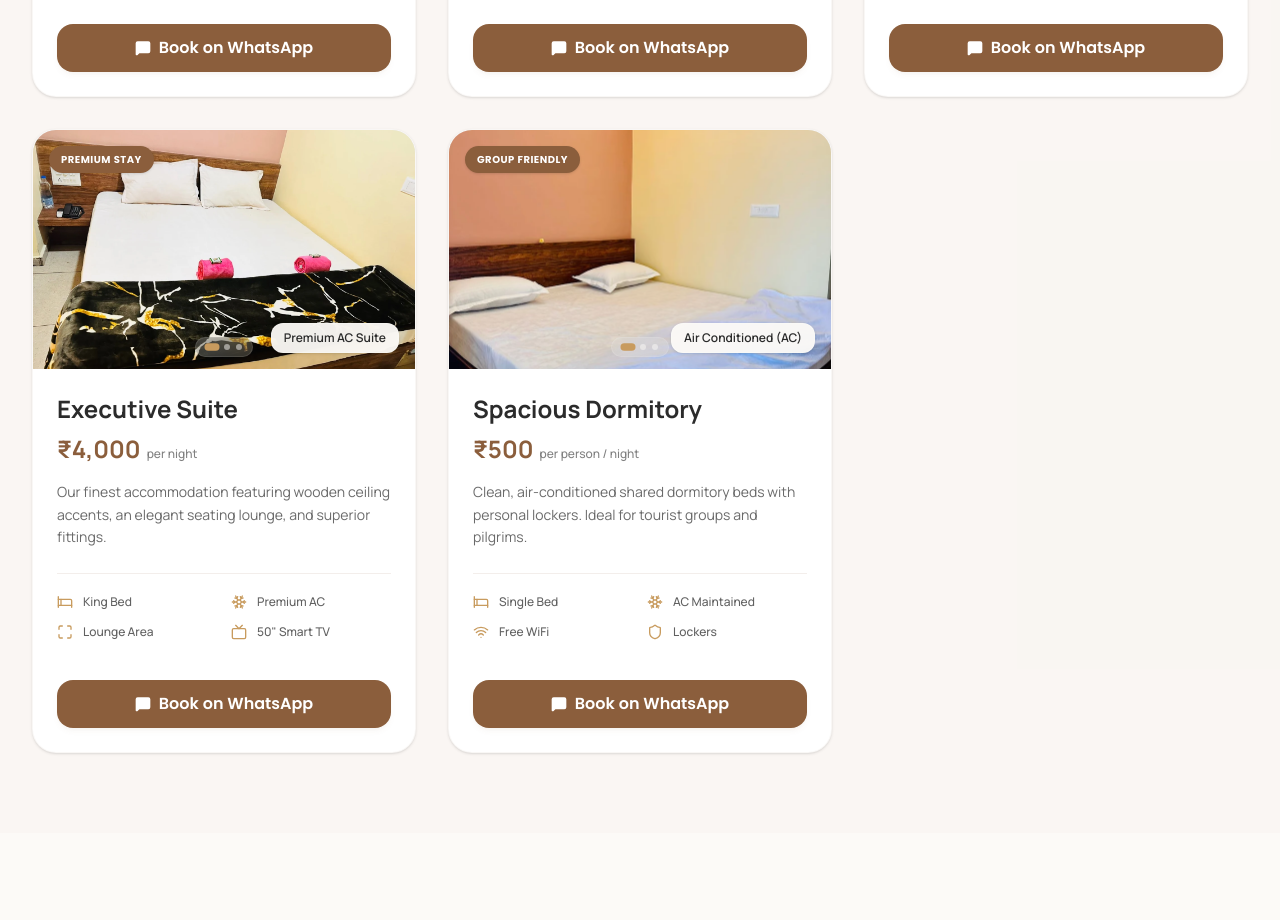
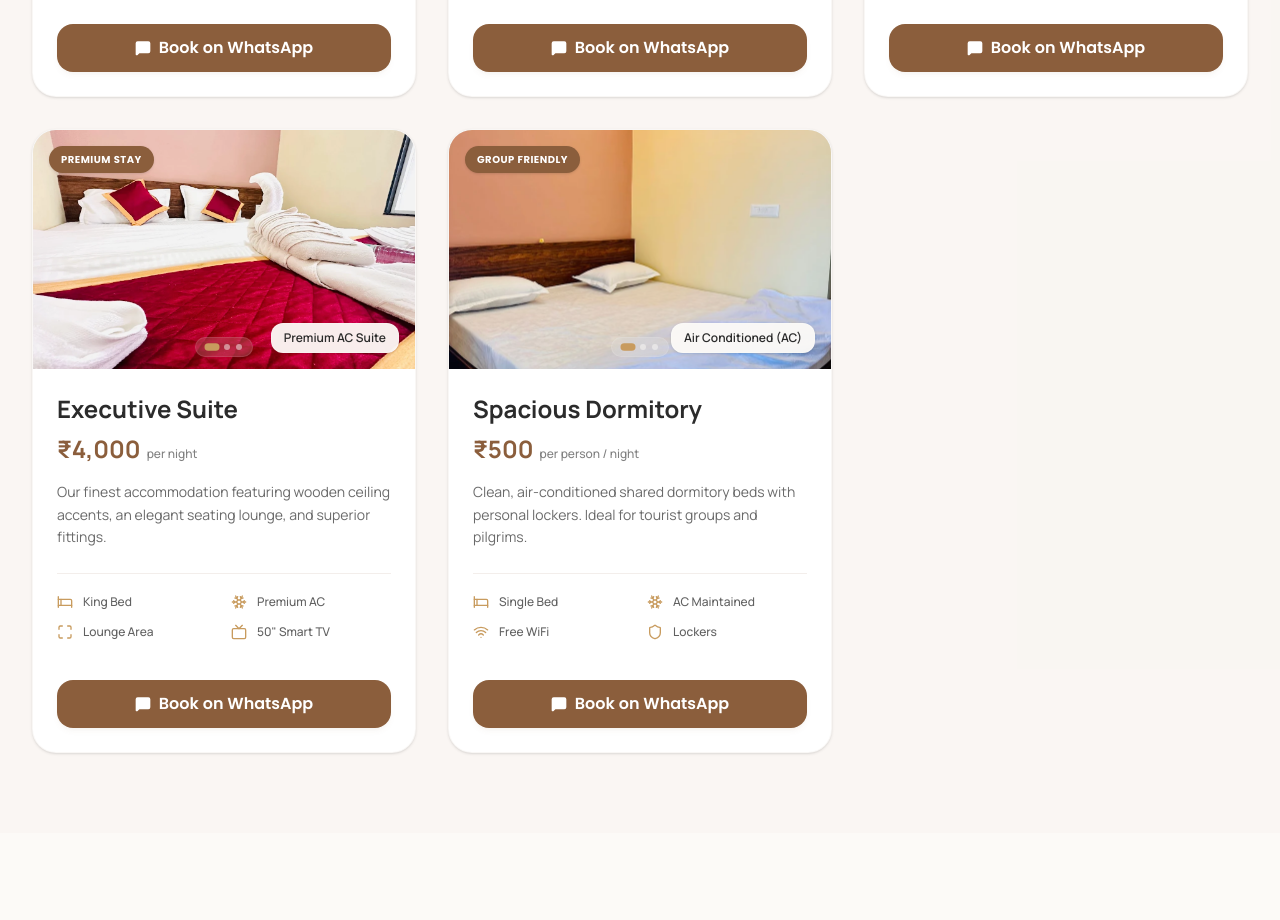
Before and after one commit to jeevankumarp-sizz/srs, a Next.js app: page / in a window 1280 px wide. Shown: the part 2380-3300 px from the top of the page. Built offline with nearby package versions, Linux system fonts and the light colour scheme.

Commit message:
Update Rooms.tsx

```diff
--- a/src/components/Rooms.tsx
+++ b/src/components/Rooms.tsx
@@ -175,8 +175,8 @@ export default function Rooms() {
       acOption: "Premium AC Suite",
       description: "Our finest accommodation featuring wooden ceiling accents, an elegant seating lounge, and superior fittings.",
       images: [
+        "/images/rooms/deluxe/6.webp",
         "/images/rooms/deluxe/5.webp",
-        "/images/rooms/deluxe/6.webp",
         "/images/rooms/deluxe/3.webp"
       ],
       badge: "Premium Stay",
```
